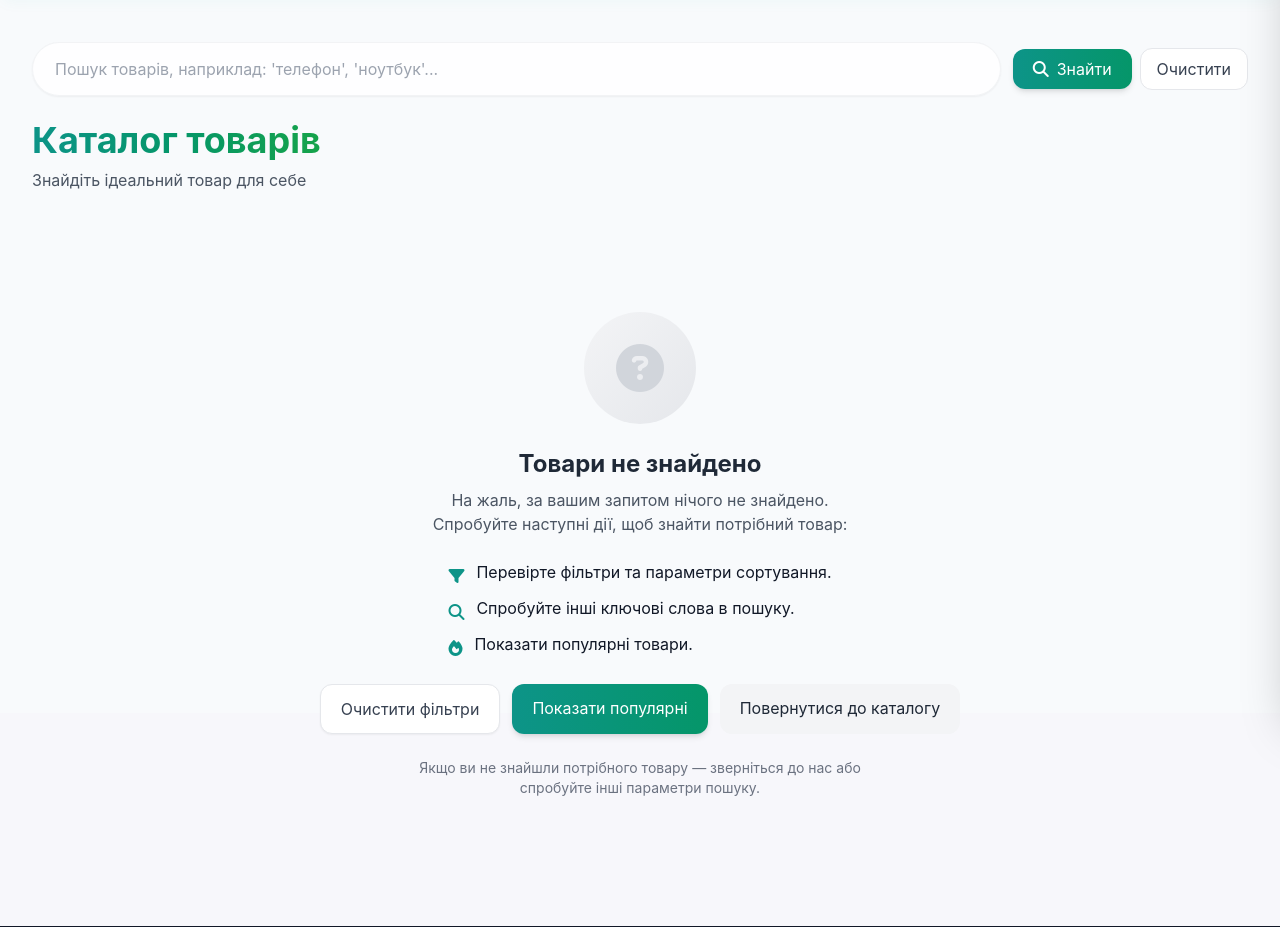
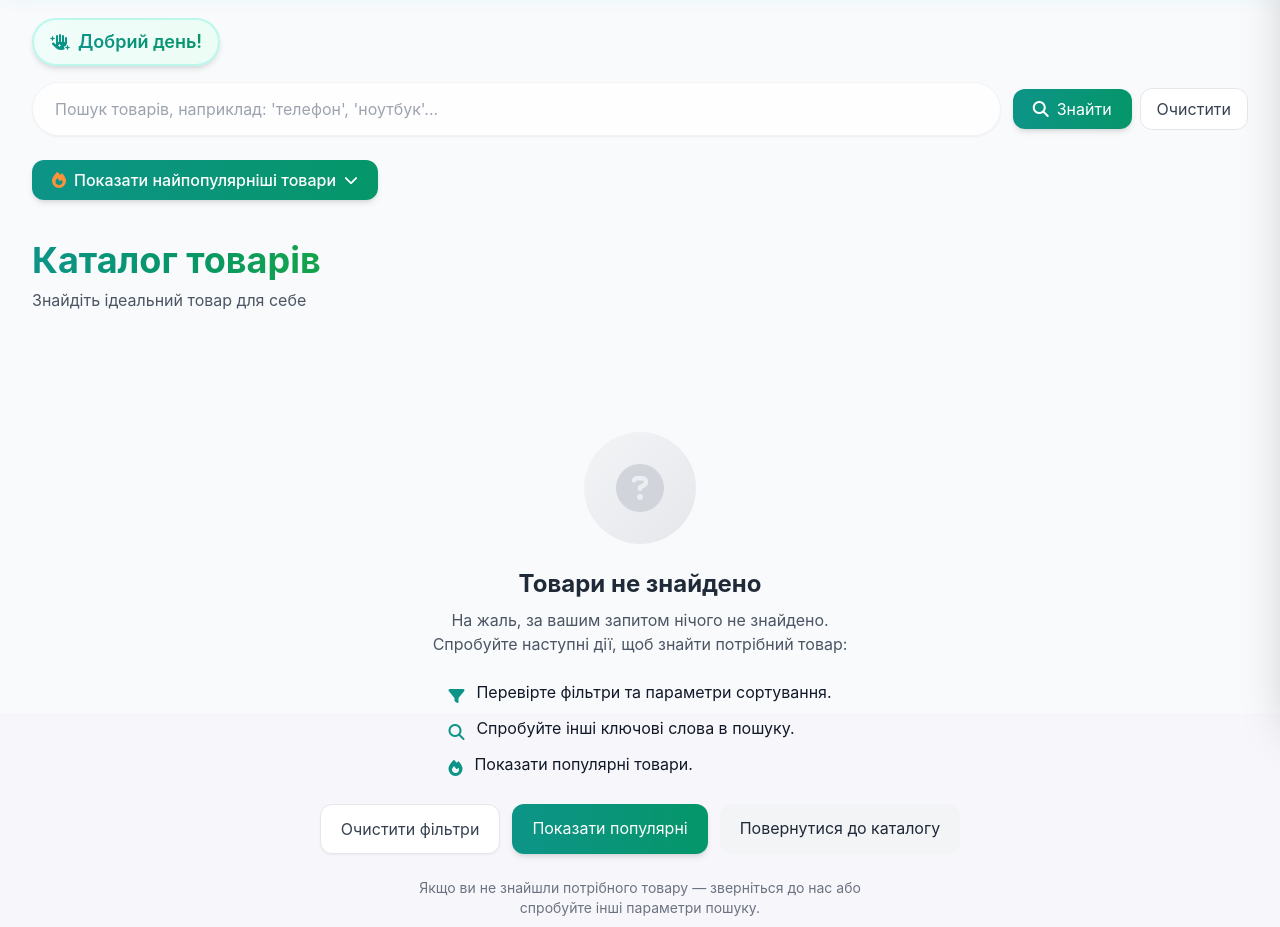
Before and after one commit to Maksym-Soiko/django-shop-project, a Django app: page / in a window 1280 px wide. Shown: the part 87-1014 px from the top of the page. Run offline with Django 5.2, Linux system fonts and the light colour scheme; data that the repository does not hold is empty; some libraries are stand-ins or nearby versions.

Commit message:
Add popular products display with show/hide functionality, custom template tags, and filters for enhanced template features

```diff
--- a/shop/main/templates/main/base.html
+++ b/shop/main/templates/main/base.html
@@ -1,5 +1,6 @@
 {% load static %}
 {% load static tailwind_tags %}
+{% load shop_tags %}
 
 <!DOCTYPE html>
 <html lang="uk">
@@ -39,7 +40,7 @@
                 id="categoriesBtnDesktop"
                 aria-expanded="false"
                 aria-controls="categoriesDropdownDesktop"
-                class="px-3 py-2 rounded-xl text-sm font-semibold text-gray-700 hover:text-teal-600 hover:bg-teal-50 transition flex items-center gap-2"
+                class="px-3 py-2 rounded-xl text-sm font-semibold text-gray-700 hover:text-teal-600 hover:bg-teal-50 transition flex items-center gap-2 cursor-pointer"
               >
                 <i class="fas fa-bars"></i> Категорії
                 <i class="fas fa-chevron-down text-xs ml-1"></i>
@@ -53,7 +54,11 @@
                     href="{% url 'main:product_list' %}"
                     class="flex items-center gap-3 px-4 py-3 rounded-xl text-sm font-semibold text-gray-700 hover:text-teal-600 hover:bg-teal-50 transition"
                   >
-                    <i class="fas fa-th-large w-5"></i> Всі категорії
+                    <i class="fas fa-th-large w-5"></i>
+                    <span>Всі категорії</span>
+                    <span class="ml-auto px-2 py-0.5 bg-gray-100 text-teal-700 text-xs font-bold rounded-full ">
+                      {% get_products_count %}
+                    </span>
                   </a>
                   {% if categories %}
                   <div class="my-2 border-t border-gray-100"></div>
@@ -62,7 +67,11 @@
                     href="{{ category.get_absolute_url }}"
                     class="flex items-center gap-3 px-4 py-3 rounded-xl text-sm font-medium text-gray-600 hover:text-teal-600 hover:bg-teal-50 transition -ml-2"
                   >
-                    <i class="fas fa-tag w-5"></i> {{ category.name }}
+                    <i class="fas fa-tag w-5"></i>
+                    <span>{{ category.name }}</span>
+                    <span class="ml-auto px-2 py-0.5 bg-gray-100 text-gray-600 text-xs font-semibold rounded-full">
+                      {% get_products_count category %}
+                    </span>
                   </a>
                   {% endfor %} {% else %}
                   <div class="px-4 py-3 text-sm text-gray-500">
@@ -167,7 +176,11 @@
           href="{% url 'main:product_list' %}"
           class="flex items-center gap-3 px-4 py-3 rounded-xl text-sm font-semibold text-gray-700 hover:text-teal-600 hover:bg-teal-50 transition"
         >
-          <i class="fas fa-th-large w-5"></i> Всі категорії
+          <i class="fas fa-th-large w-5"></i>
+          <span>Всі категорії</span>
+          <span class="ml-auto px-2 py-0.5 bg-teal-100 text-teal-700 text-xs font-bold rounded-full">
+            {% get_products_count %}
+          </span>
         </a>
         {% if categories %}
         <div class="my-2 border-t border-gray-100"></div>
@@ -176,7 +189,11 @@
           href="{{ category.get_absolute_url }}"
           class="flex items-center gap-3 px-4 py-3 rounded-xl text-sm font-medium text-gray-600 hover:text-teal-600 hover:bg-teal-50 transition"
         >
-          <i class="fas fa-tag w-5"></i> {{ category.name }}
+          <i class="fas fa-tag w-5"></i>
+          <span>{{ category.name }}</span>
+          <span class="ml-auto px-2 py-0.5 bg-gray-100 text-gray-600 text-xs font-semibold rounded-full">
+            {% get_products_count category %}
+          </span>
         </a>
         {% endfor %} {% else %}
         <div class="px-4 py-3 text-sm text-gray-500">Категорій немає</div>
@@ -221,7 +238,7 @@
     </div>
     {% endif %}
 
-    <main class="flex-1 max-w-7xl mx-auto w-full px-4 sm:px-6 lg:px-8 py-12">
+    <main class="flex-1 max-w-7xl mx-auto w-full px-4 sm:px-6 lg:px-8 py-6">
       {% block content %}{% endblock %}
     </main>
 
--- /dev/null
+++ b/shop/main/templates/main/components/popular_products.html
@@ -0,0 +1,18 @@
+{% load shop_filters %}
+
+<div class="mb-10">
+  <div class="flex items-center justify-between mb-6">
+    <h2 class="text-2xl font-bold bg-gradient-to-r from-teal-600 to-emerald-600 bg-clip-text text-transparent">
+      <i class="fas fa-fire"></i> Найпопулярніші товари
+    </h2>
+  </div>
+
+  <div class="grid grid-cols-1 sm:grid-cols-2 lg:grid-cols-4 gap-6">
+    {% for product in popular_products %} {% include 'main/components/product_card.html' %}
+	{% empty %}
+    <p class="text-gray-500 col-span-full text-center py-8">
+      Популярних товарів поки немає
+    </p>
+    {% endfor %}
+  </div>
+</div>
--- a/shop/main/templates/main/components/product_card.html
+++ b/shop/main/templates/main/components/product_card.html
@@ -1,3 +1,4 @@
+{% load shop_filters %}
 <article class="group relative bg-white rounded-2xl shadow-lg hover:shadow-2xl transition-all duration-500 overflow-hidden border border-gray-100 transform hover:-translate-y-2">
   {% if product.featured %}
   <div class="absolute top-3 left-3 z-10">
@@ -78,7 +79,7 @@
 
     <div class="pt-3 border-t border-gray-100 flex items-center justify-between gap-3">
       <div class="text-2xl font-bold bg-gradient-to-r from-teal-600 to-emerald-600 bg-clip-text text-transparent">
-        {{ product.price }} ₴
+        {{ product.price|currency }}
       </div>
       <a
         href="{{ product.get_absolute_url }}"
--- a/shop/main/templates/main/product_detail.html
+++ b/shop/main/templates/main/product_detail.html
@@ -1,5 +1,6 @@
 {% extends 'main/base.html' %}
 {% load static %}
+{% load shop_filters %}
 {% block title %}
 {{product.name|default:"EliteMarket" }}
 {% endblock %}
@@ -36,7 +37,7 @@
             {% endif %}
             <span class="text-gray-400 ml-2"> 👁 {{ product.views|default:0 }}</span>
             {% if product.created_at %}
-            <span class="text-gray-400 ml-4"> 📅 {{ product.created_at|date:"d.m.Y" }}</span>
+            <span class="text-gray-400 ml-4"> 📅 {{ product.created_at|time_ago }}</span>
             {% endif %}
           </div>
         </div>
--- a/shop/main/templates/main/product_list.html
+++ b/shop/main/templates/main/product_list.html
@@ -1,10 +1,39 @@
 {% extends 'main/base.html' %}
 {% load static %}
+{% load shop_tags %}
 {% block title %}
 {% if search_query %} Пошук: {{ search_query }} {% elif category %} {{ category.name }} {% else %} Каталог товарів {% endif %}
 {% endblock %}
 {% block content %}
+
+<div class="mb-4">
+  <div class="inline-flex items-center gap-2 px-4 py-2 bg-gradient-to-r from-teal-50 to-emerald-50 rounded-full border-2 border-teal-200/60 shadow-md hover:shadow-lg transition-shadow duration-300">
+    <i class="fas fa-hand-sparkles text-teal-600"></i>
+    <p class="text-base lg:text-lg font-semibold bg-gradient-to-r from-teal-600 to-emerald-600 bg-clip-text text-transparent">
+      {% user_greeting user %}
+    </p>
+  </div>
+</div>
+
 {% include 'main/search_form.html' %}
+
+{% if not request.GET.page or request.GET.page == '1' %}
+<div class="mb-10 flex justify-start">
+  <button
+    id="togglePopularBtn"
+    type="button"
+    class="inline-flex items-center justify-center gap-2 px-5 py-2 bg-gradient-to-r from-teal-600 to-emerald-600 text-white rounded-xl shadow-md hover:shadow-lg transition transform hover:-translate-y-0.5 duration-150 cursor-pointer font-medium"
+  >
+    <i class="fas fa-fire text-orange-400"></i>
+    <span id="btnText">Показати найпопулярніші товари</span>
+    <i class="fas fa-chevron-down text-sm transition-transform duration-300" id="chevronIcon"></i>
+  </button>
+</div>
+
+<div id="popularProductsSection" class="hidden transition-all duration-500 mb-10">
+  {% show_popular_products 4 %}
+</div>
+{% endif %}
 
 <div class="mb-10">
   <div class="flex flex-col lg:flex-row lg:items-center lg:justify-between gap-6">
--- /dev/null
+++ b/shop/main/templatetags/shop_tags.py
@@ -0,0 +1,37 @@
+from django import template
+from datetime import datetime
+from main.models import Product
+
+register = template.Library()
+
+@register.simple_tag
+def get_products_count(category=None):
+	if category:
+		return Product.objects.filter(category=category, is_available=True).count()
+	return Product.objects.filter(is_available=True).count()
+
+
+@register.simple_tag
+def user_greeting(user):
+    current_hour = datetime.now().hour
+
+    if 5 <= current_hour < 12:
+        greeting = "Доброго ранку"
+    elif 12 <= current_hour < 17:
+        greeting = "Добрий день"
+    elif 17 <= current_hour < 23:
+        greeting = "Добрий вечір"
+    else:
+        greeting = "Доброї ночі"
+
+    if user.is_authenticated:
+        name = user.username
+        return f"{greeting}, {name}!"
+    else:
+        return f"{greeting}!"
+
+
+@register.inclusion_tag('main/components/popular_products.html')
+def show_popular_products(count=4):
+    products = Product.objects.filter(is_available=True).order_by('-views')[:count]
+    return {'popular_products': products}
--- a/shop/static/js/script.js
+++ b/shop/static/js/script.js
@@ -38,4 +38,31 @@ document.addEventListener("DOMContentLoaded", function () {
       }
     });
   }
+
+  const toggleBtn = document.getElementById("togglePopularBtn");
+  const popularSection = document.getElementById("popularProductsSection");
+  const chevronIcon = document.getElementById("chevronIcon");
+  const btnText = document.getElementById("btnText");
+
+  if (toggleBtn && popularSection && chevronIcon && btnText) {
+    toggleBtn.addEventListener("click", function (e) {
+      e.preventDefault();
+
+      popularSection.classList.toggle("hidden");
+
+      const isHidden = popularSection.classList.contains("hidden");
+
+      if (isHidden) {
+        chevronIcon.classList.remove("fa-chevron-up");
+        chevronIcon.classList.add("fa-chevron-down");
+      } else {
+        chevronIcon.classList.remove("fa-chevron-down");
+        chevronIcon.classList.add("fa-chevron-up");
+      }
+
+      btnText.textContent = isHidden
+        ? "Показати найпопулярніші товари"
+        : "Приховати найпопулярніші товари";
+    });
+  }
 });
```
Also changed, not shown: shop/main/templatetags/shop_filters.py (added, +39 -0 lines), shop/main/templatetags/__init__.py (added).
